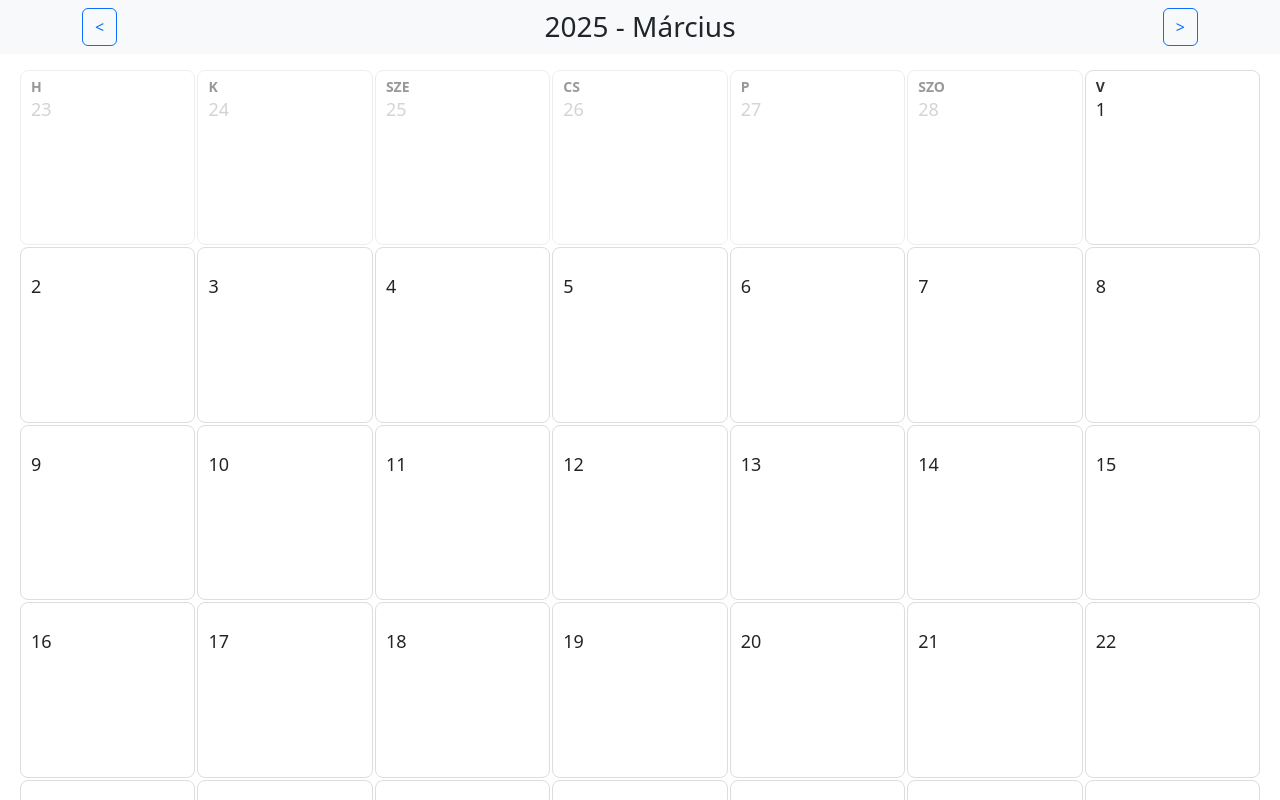
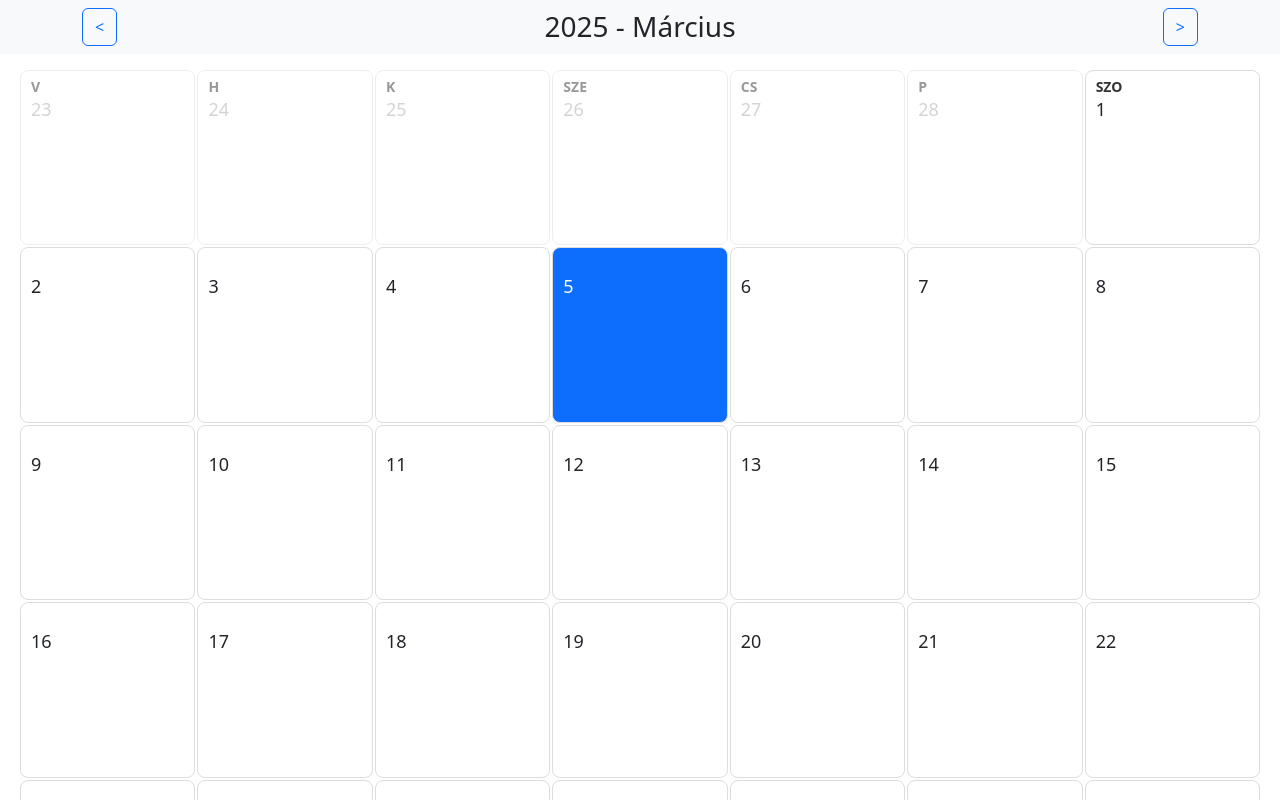
Before and after one commit to nellerk/SVCalendar, a SvelteKit app: page / in a window 1280 px wide. Shown: the top 800 px of the page. Built offline with nearby package versions, Linux system fonts and the light colour scheme.

Commit message:
StartSunday

```diff
--- a/src/routes/+page.svelte
+++ b/src/routes/+page.svelte
@@ -16,43 +16,45 @@
     ];
 
     // Napok nevei
-    const daysOfWeek = ["H", "K", "SZE", "CS", "P", "SZO", "V"];
+    const daysOfWeek = ["V", "H", "K", "SZE", "CS", "P", "SZO"];
 
     // A hónap napjainak generálása
     function generateCalendar(year, month) {
         let firstDay = new Date(year, month, 1).getDay(); // Az első nap hétindexe (0 = Vasárnap)
-        firstDay = firstDay === 0 ? 0 : firstDay; // Ha már vasárnappal kezdünk, akkor nincs eltolás
         let daysInMonth = new Date(year, month + 1, 0).getDate();
-
         let prevMonthDays = new Date(year, month, 0).getDate(); // Az előző hónap napjainak száma
         let calendarDays = [];
 
         // **Előző hónap napjai** (Ha szükséges az első sor kitöltéséhez)
-        for (let i = firstDay - 1; i >= 0; i--) {
+        for (let i = 0; i < firstDay; i++) {
             calendarDays.push({
-            day: prevMonthDays - i,
+            day: prevMonthDays - (firstDay - 1) + i,
             isCurrentMonth: false,
             });
         }
 
         // **Aktuális hónap napjai**
         for (let day = 1; day <= daysInMonth; day++) {
+            let isToday = day === today.getDate() && month === today.getMonth() && year === today.getFullYear();
             calendarDays.push({
             day: day,
             isCurrentMonth: true,
+            isToday: isToday
             });
         }
 
         // **Következő hónap napjai** (Kitöltjük a rácsot teljes 6 soros megjelenítésig)
         while (calendarDays.length % 7 !== 0) {
+            let nextDay = calendarDays.length - daysInMonth - firstDay + 1; // Javított számítás
             calendarDays.push({
-            day: calendarDays.length % 7 + 1,
+            day: nextDay,
             isCurrentMonth: false,
             });
         }
 
         return calendarDays;
         }
+
 
 
     // Hónapváltás funkció
```
Lines whose indentation alone changed are shown as unchanged.
